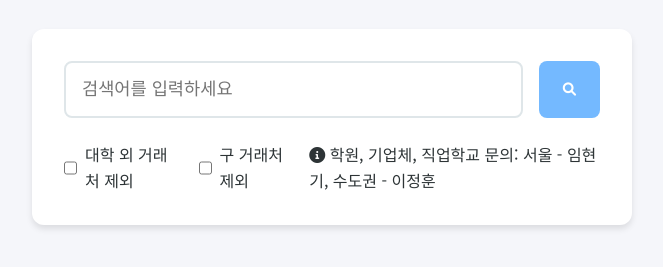
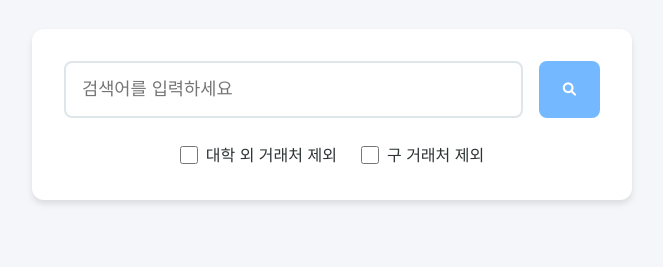
Before and after one commit to kxowls/find_sales, a website: page index.html in a window 1280 px wide. Shown: the part 115-382 px from the top of the page, without its empty margins (308-971 px from the left). Drawn offline with Linux system fonts and the light colour scheme; no server answers.

Commit message:
Update index.html

```diff
--- a/index.html
+++ b/index.html
@@ -33,12 +33,7 @@
                     <input type="checkbox" id="exclude-old">
                     <span>구 거래처 제외</span>
                 </label>
-                <div class="note">
-                  <i class="fas fa-info-circle"></i>
-                  학원, 기업체, 직업학교 문의:
-                  <span class="region">서울</span> - 임현기,
-                  <span class="region">수도권</span> - 이정훈
-                </div>
+
             </div>
         </div>
 
```
